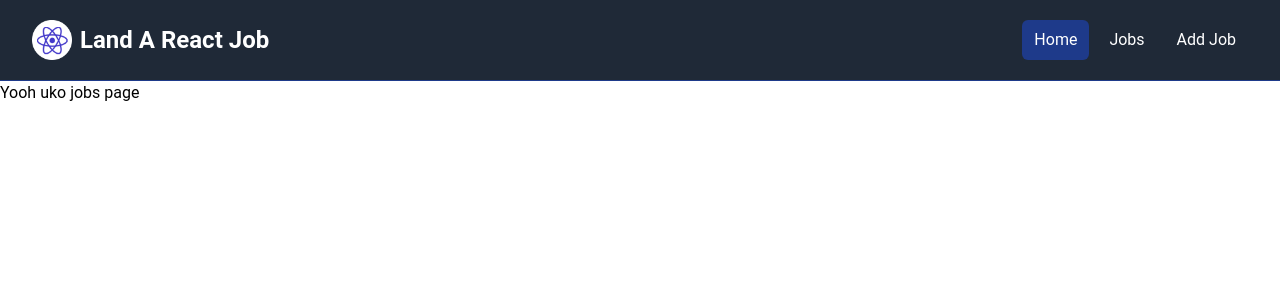
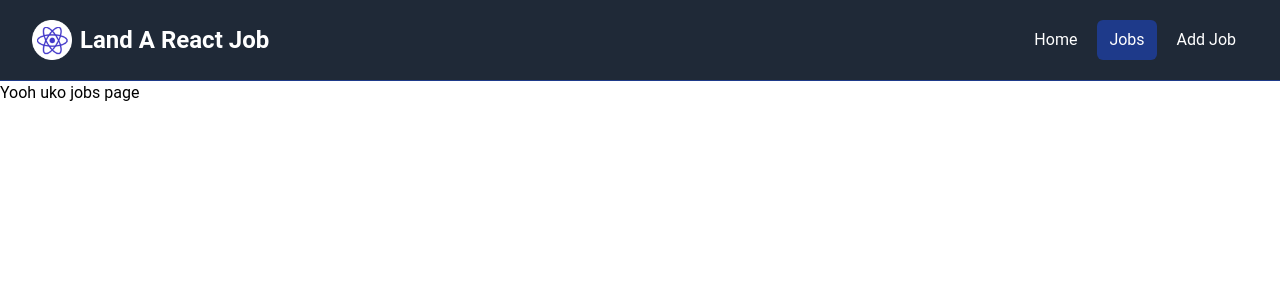
Before and after one commit to amuuo-dev/get-a-job, a React (Vite) app: page /jobs in a window 1280 px wide. Shown: the top 300 px of the page. Built offline with nearby package versions, Linux system fonts and the light colour scheme.

Commit message:
added active state to the links in the navbar

```diff
--- a/src/components/Navbar.jsx
+++ b/src/components/Navbar.jsx
@@ -1,40 +1,36 @@
-import { Link } from "react-router-dom";
+import { NavLink } from "react-router-dom";
 import logo from "../assets/images/logo.png";
 const Navbar = () => {
+  const linkClass = ({ isActive }) =>
+    isActive
+      ? "bg-blue-900 text-white hover:bg-gray-900 hover:text-white rounded-md px-3 py-2"
+      : "text-white hover:bg-gray-900 hover:text-white rounded-md px-3 py-2";
+
   return (
     <nav className="bg-gray-800 border-b border-blue-900">
       <div className="mx-auto max-w-7xl px-2 sm:px-6 lg:px-8">
         <div className="flex h-20 items-center justify-center">
           <div className="flex flex-1 items-center justify-center md:items-stretch md:justify-start">
-            <Link className="flex flex-shrink-0 items-center mr-4" to="/">
+            <NavLink className="flex flex-shrink-0 items-center mr-4" to="/">
               <img src={logo} alt="React logo" className="h-10 w-auto" />
               <span className="hidden md:block text-white text-2xl font-bold ml-2">
                 Land A React Job
               </span>
-            </Link>
+            </NavLink>
             <div className="md:ml-auto">
               <div className="flex space-x-2">
-                <Link
-                  to="/"
-                  className="text-white bg-blue-900 hover:bg-gray-900 hover:text-white rounded-md px-3 py-2"
-                >
+                <NavLink to="/" className={linkClass}>
                   {" "}
                   Home
-                </Link>
-                <Link
-                  to="/jobs"
-                  className="text-white hover:bg-gray-900 hover:text-white rounded-md px-3 py-2"
-                >
+                </NavLink>
+                <NavLink to="/jobs" className={linkClass}>
                   {" "}
                   Jobs
-                </Link>
-                <Link
-                  to="/add-job"
-                  className="text-white hover:bg-gray-900 hover:text-white rounded-md px-3 py-2"
-                >
+                </NavLink>
+                <NavLink to="/add-job" className={linkClass}>
                   {" "}
                   Add Job
-                </Link>
+                </NavLink>
               </div>
             </div>
           </div>
```
